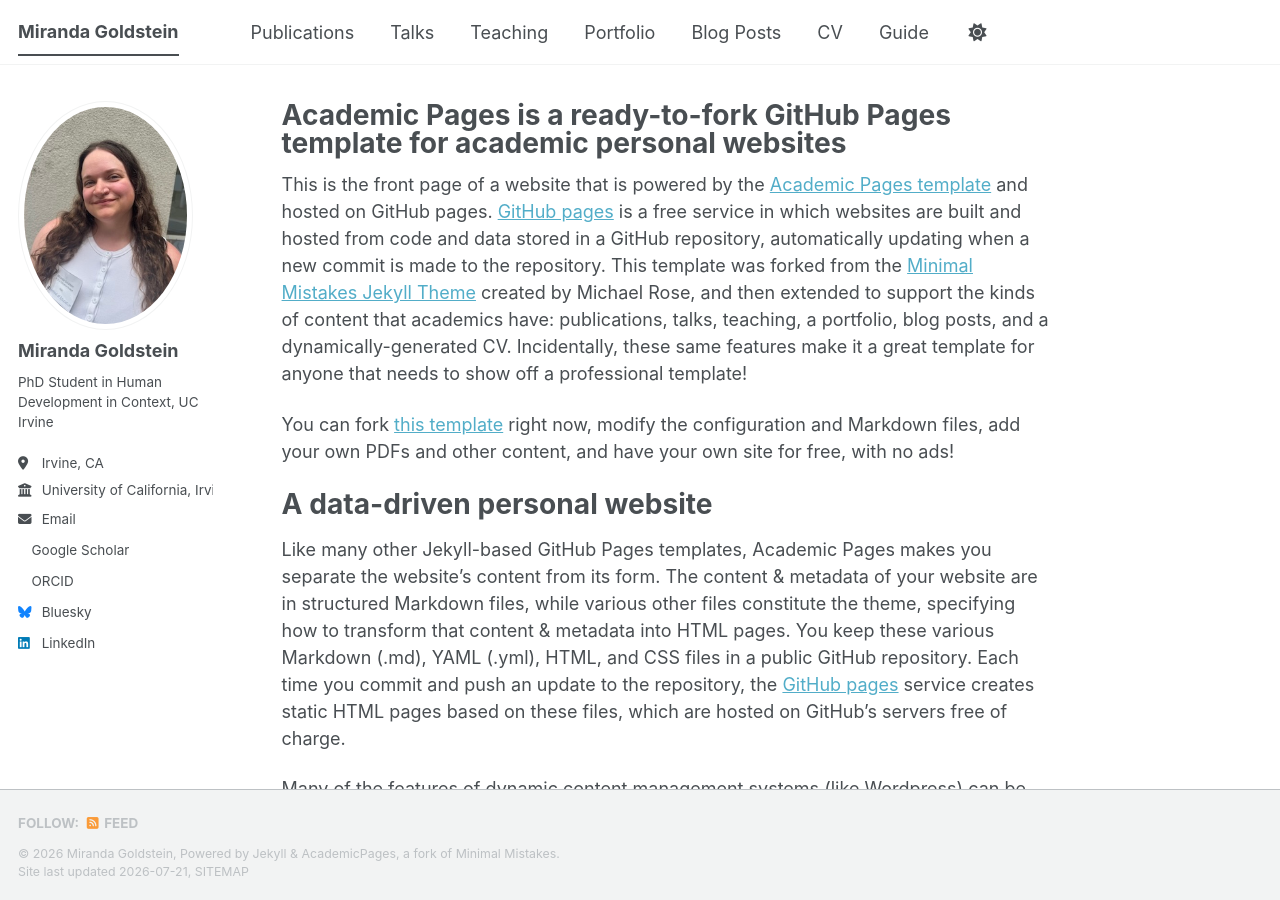
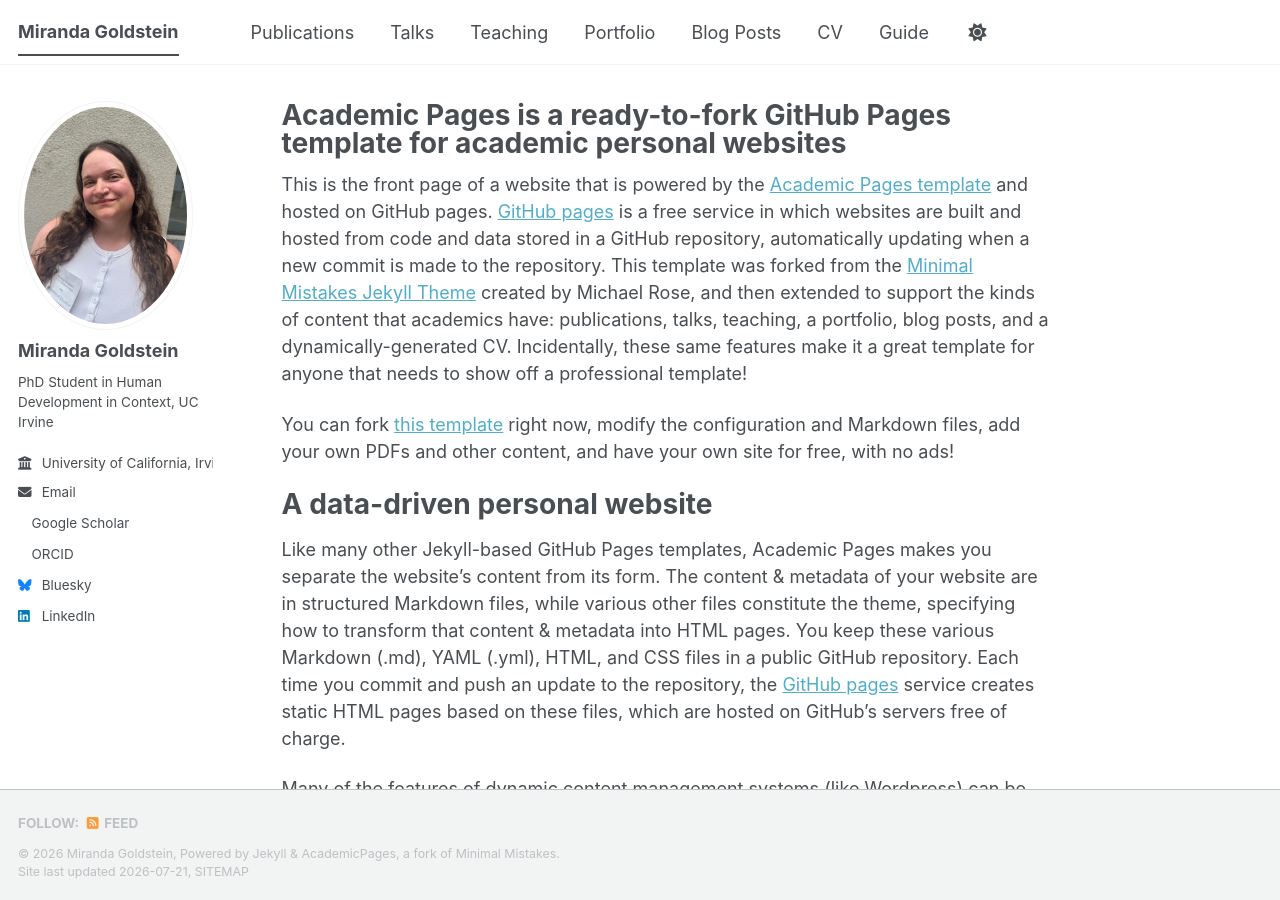
Before and after one commit to mirandagoldstein/mirandagoldstein.github.io, a Jekyll site: the page built from _pages/about.md, in a window 1280 px wide and 900 px high. Built offline with Jekyll 4.4.1, drawn with Linux system fonts in a browser that asks for light colours; a style sheet for code colours, icons or effects is not loaded.

Commit message:
Update _config.yml

```diff
--- a/_config.yml
+++ b/_config.yml
@@ -26,7 +26,7 @@ author:
   name             : "Miranda Goldstein"
   pronouns         : # she/her
   bio              : "PhD Student in Human Development in Context, UC Irvine"
-  location         : "Irvine, CA"
+  location         : # irvine
   employer         : "University of California, Irvine"
   uri              : # URL
   email            : "mggoldst@uci.edu"
```
